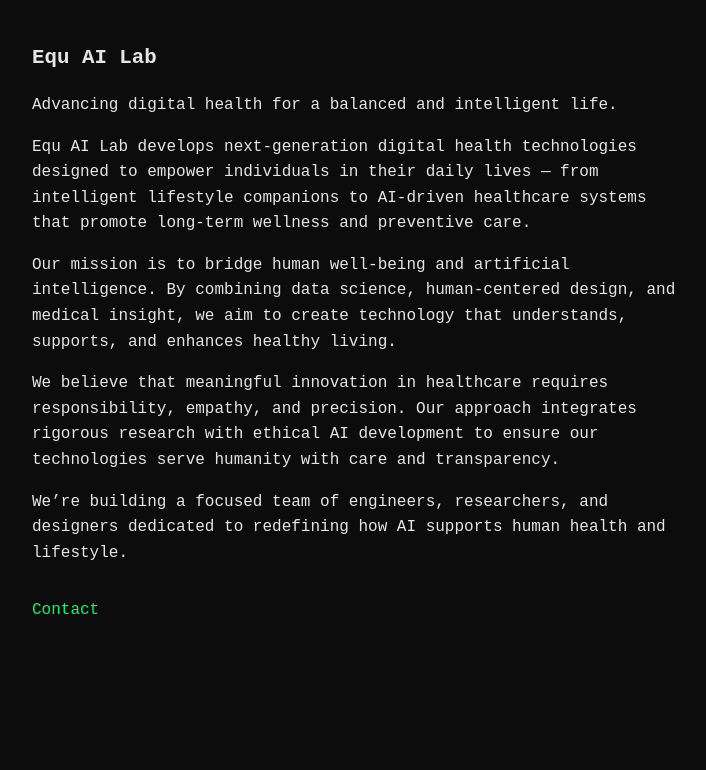
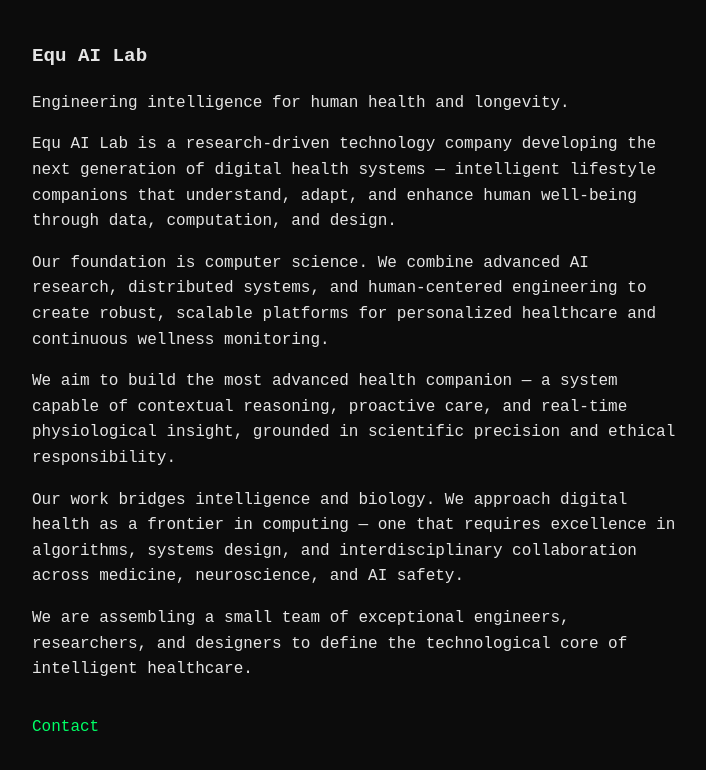
Before and after one commit to omarcr/equ-technology, a plain HTML site: page index.html in a window 1280 px wide. Shown: the whole page, without its empty margins (283-989 px from the left). Drawn offline with Linux system fonts and the light colour scheme.

Commit message:
Update index.html

```diff
--- a/index.html
+++ b/index.html
@@ -18,7 +18,7 @@
       max-width: 650px;
     }
     h1 {
-      font-size: 1.3rem;
+      font-size: 1.2rem;
       font-weight: bold;
       margin-bottom: 1.5rem;
     }
@@ -43,15 +43,17 @@
   <div class="content">
     <h1>Equ AI Lab</h1>
 
-    <p>Advancing digital health for a balanced and intelligent life.</p>
+    <p>Engineering intelligence for human health and longevity.</p>
 
-    <p>Equ AI Lab develops next-generation digital health technologies designed to empower individuals in their daily lives — from intelligent lifestyle companions to AI-driven healthcare systems that promote long-term wellness and preventive care.</p>
+    <p>Equ AI Lab is a research-driven technology company developing the next generation of digital health systems — intelligent lifestyle companions that understand, adapt, and enhance human well-being through data, computation, and design.</p>
 
-    <p>Our mission is to bridge human well-being and artificial intelligence. By combining data science, human-centered design, and medical insight, we aim to create technology that understands, supports, and enhances healthy living.</p>
+    <p>Our foundation is computer science. We combine advanced AI research, distributed systems, and human-centered engineering to create robust, scalable platforms for personalized healthcare and continuous wellness monitoring.</p>
 
-    <p>We believe that meaningful innovation in healthcare requires responsibility, empathy, and precision. Our approach integrates rigorous research with ethical AI development to ensure our technologies serve humanity with care and transparency.</p>
+    <p>We aim to build the most advanced health companion — a system capable of contextual reasoning, proactive care, and real-time physiological insight, grounded in scientific precision and ethical responsibility.</p>
 
-    <p>We’re building a focused team of engineers, researchers, and designers dedicated to redefining how AI supports human health and lifestyle.</p>
+    <p>Our work bridges intelligence and biology. We approach digital health as a frontier in computing — one that requires excellence in algorithms, systems design, and interdisciplinary collaboration across medicine, neuroscience, and AI safety.</p>
+
+    <p>We are assembling a small team of exceptional engineers, researchers, and designers to define the technological core of intelligent healthcare.</p>
 
     <p class="footer">
       <a href="mailto:contact@equailab.com">Contact</a>
```
